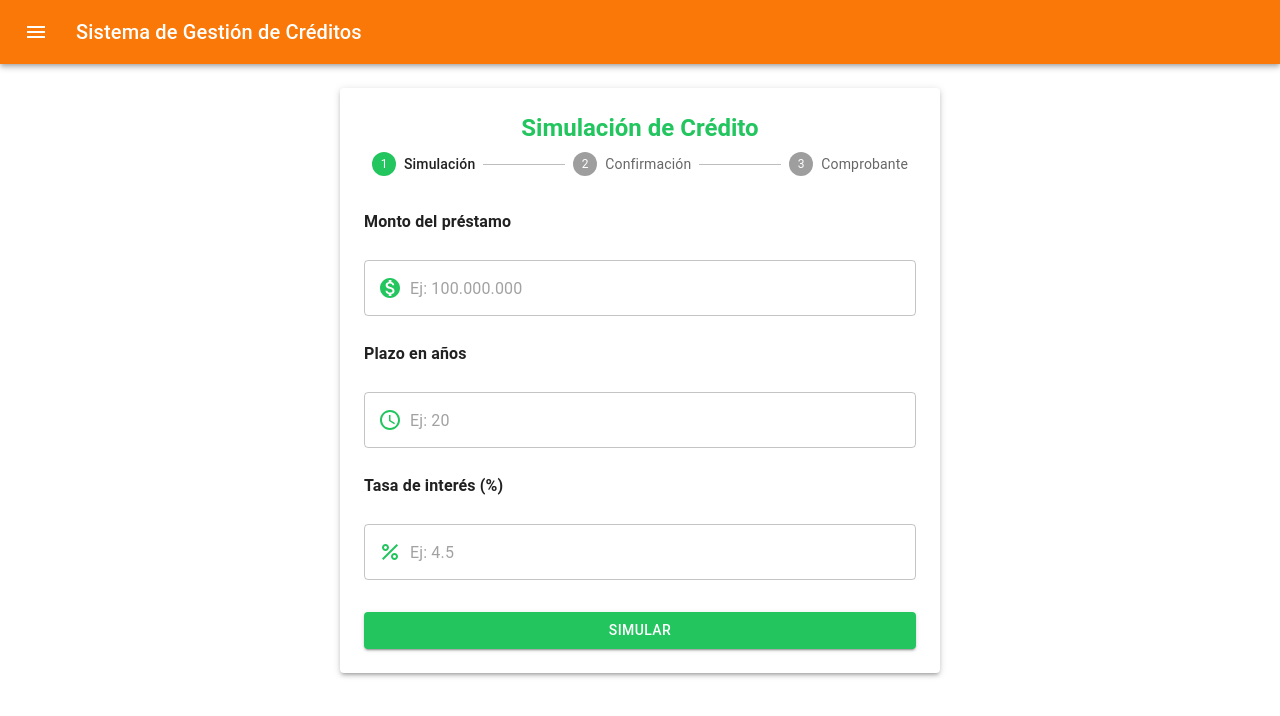
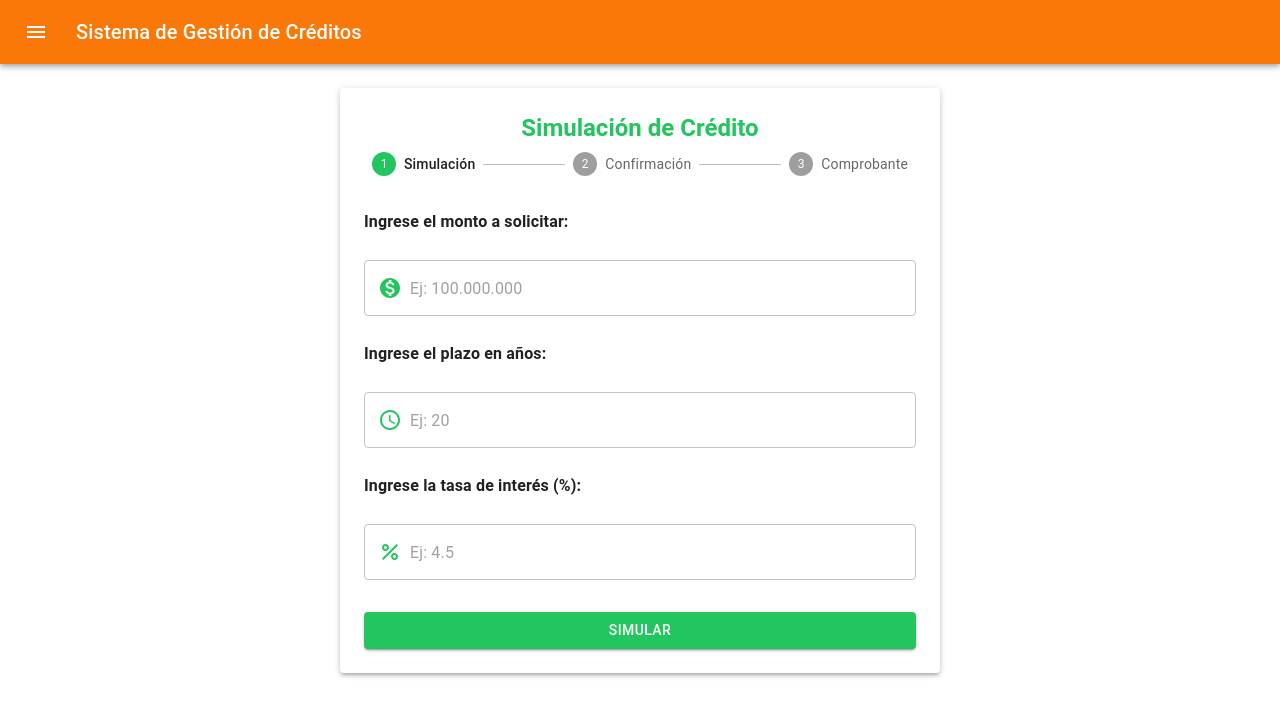
Before and after one commit to reii23/prestabanco-entrega2, a React (Vite) app in the folder front/interface/: page /credit-simulation in a window 1280 px wide. Shown: the top 716 px of the page. Built offline with nearby package versions, Linux system fonts and the light colour scheme.

Commit message:
update box text
se actualizan los textos de las box para que sean mas decriptivos

```diff
--- a/front/interface/src/components/CreditSimulation.jsx
+++ b/front/interface/src/components/CreditSimulation.jsx
@@ -146,7 +146,7 @@ const CreditSimulation = () => {
         {activeStep === 0 && (
           <form onSubmit={handleSimulate}>
             <Typography variant="subtitle1" sx={{ mb: 1, fontWeight: 'bold' }}>
-              Monto del préstamo
+              Ingrese el monto a solicitar:
             </Typography>
             <TextField
               placeholder="Ej: 100.000.000"
@@ -175,7 +175,7 @@ const CreditSimulation = () => {
             />
 
             <Typography variant="subtitle1" sx={{ mt: 2, mb: 1, fontWeight: 'bold' }}>
-              Plazo en años
+              Ingrese el plazo en años:
             </Typography>
             <TextField
               placeholder="Ej: 20"
@@ -204,7 +204,7 @@ const CreditSimulation = () => {
             />
 
             <Typography variant="subtitle1" sx={{ mt: 2, mb: 1, fontWeight: 'bold' }}>
-              Tasa de interés (%)
+              Ingrese la tasa de interés (%):
             </Typography>
             <TextField
               placeholder="Ej: 4.5"
```
